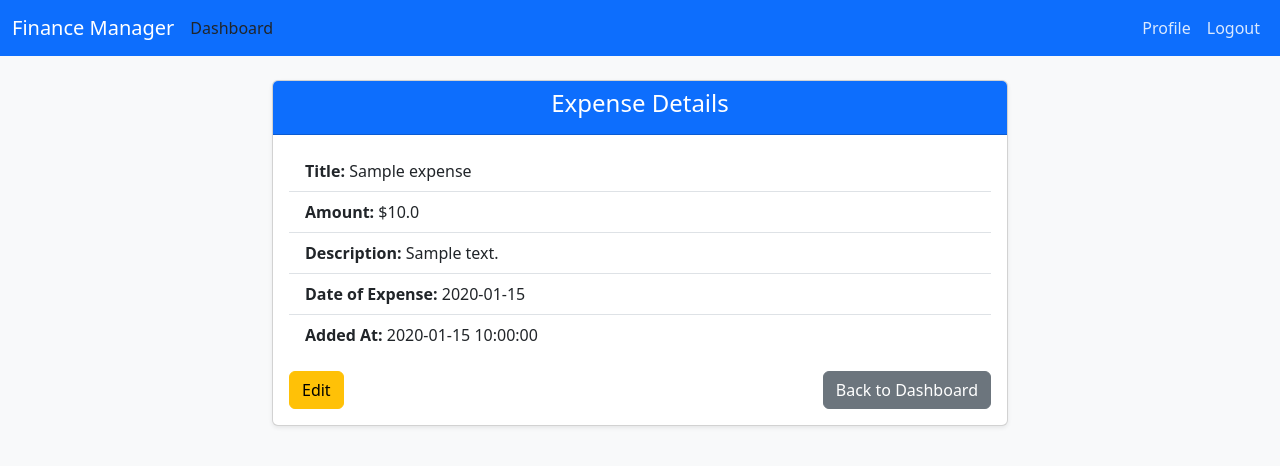
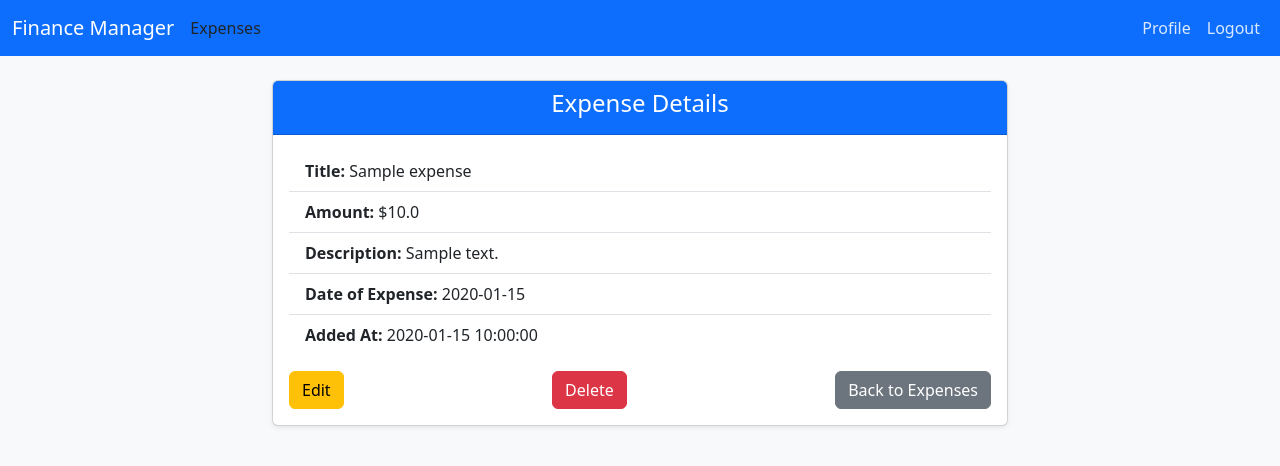
Before and after one commit to p-forghani/finance-mananger, a Flask app: page /expense/1 in a window 1280 px wide. Shown: the top 466 px of the page. Run offline with Flask 3, Linux system fonts and the light colour scheme; a user stored in the database is signed in; tables that the repository leaves empty hold one stand-in row (values such as "Sample post").

Commit message:
Add search through expenses feature

```diff
--- a/app/constants.py
+++ b/app/constants.py
@@ -2,5 +2,9 @@
 ROUTES = {
     'login': 'users.login',
     'register': 'users.register',
-    'dashboard': 'users.dashboard',
+    'add_expense': 'expenses.add_expense',
+    'expenses': 'expenses.expenses',
+    'show_expense': 'expenses_show_expense',
+    'edit_expense': 'expenses_edit_expense',
+    'delete_expense': 'expenses_delete_expense',
 }
--- a/app/routes/expenses.py
+++ b/app/routes/expenses.py
@@ -1,10 +1,12 @@
-from flask_login import login_required, current_user
+import sqlalchemy as sa
+from flask_wtf import FlaskForm
+from flask import Blueprint, flash, redirect, render_template, request, url_for
+from flask_login import current_user, login_required
+
+from app import db
+from app.forms import AddExpenseForm, EditExpenseForm
+from app.models.expense import Expense
 from app.utils.db_utils import get_user_expense_or_404
-from app import db
-from app.models.expense import Expense
-from app.forms import AddExpenseForm, EditExpenseForm
-from flask import redirect, render_template, flash, url_for
-from flask import Blueprint
 
 expense_bp = Blueprint('expenses', __name__)
 
@@ -25,16 +27,32 @@ def add_expense():
         db.session.add(expense)
         db.session.commit()
         flash('Expense added succesfully')
-        return redirect(url_for('users.dashboard'))
+        return redirect(url_for('expenses.expenses'))
     return render_template('add_expense.html', form=form)
+
+
+@expense_bp.route('/expenses')
+@login_required
+def expenses():
+    # Add search by title feature to the expenses
+    search_query = request.args.get('search', default='')
+    query = sa.select(Expense).where(Expense.creator == current_user)
+    if search_query:
+        query = query.where(
+            Expense.title.ilike(f"%{search_query}%".lower())
+        )
+    expenses = db.session.scalars(query)
+    return render_template('expenses.html', expenses=expenses,
+                           search_query=search_query)
 
 
 @expense_bp.route("/expense/<expense_id>")
 @login_required
 def show_expense(expense_id):
-    """Show the expense with the proper template"""
+    """Show the expense"""
     expense = get_user_expense_or_404(expense_id)
-    return render_template('expense.html', expense=expense)
+    form = FlaskForm()
+    return render_template('expense.html', expense=expense, form=form)
 
 
 @expense_bp.route('/expense/edit/<expense_id>', methods=['POST', 'GET'])
@@ -64,4 +82,4 @@ def delete_expense(expense_id):
     db.session.delete(expense)
     db.session.commit()
     flash('Expense Deleted Successfully')
-    return redirect(url_for('users.dashboard'))
+    return redirect(url_for('expenses.expenses'))
--- a/app/templates/base.html
+++ b/app/templates/base.html
@@ -25,7 +25,7 @@
     <div class="container-fluid">
       <a class="navbar-brand" href="#">Finance Manager</a>
       {% if current_user.is_authenticated %}
-        <a class="nav-link dashboard" href="{{ url_for('users.dashboard') }}">Dashboard</a> <!-- Dashboard visible to authenticated users -->
+        <a class="nav-link dashboard" href="{{ url_for('expenses.expenses') }}">Expenses</a> <!-- Dashboard visible to authenticated users -->
       {% endif %}
       <div class="collapse navbar-collapse justify-content-end">
         <ul class="navbar-nav">
--- a/app/templates/expense.html
+++ b/app/templates/expense.html
@@ -30,11 +30,11 @@
           </ul>
           <div class="mt-3 d-flex justify-content-between">
             <a href="{{ url_for('expenses.edit_expense', expense_id=expense.id) }}" class="btn btn-warning">Edit</a>
-            <!-- {# <form method="POST" action="{{ url_for('expenses.delete_expense', expense_id=expense.id) }}" style="display:inline;">
+            <form method="POST" action="{{ url_for('expenses.delete_expense', expense_id=expense.id) }}" style="display:inline;">
               {{ form.hidden_tag() }}
               <button type="submit" class="btn btn-danger">Delete</button>
-            </form> #} -->
-            <a href="{{ url_for('users.dashboard') }}" class="btn btn-secondary">Back to Dashboard</a>
+            </form>
+            <a href="{{ url_for('expenses.expenses') }}" class="btn btn-secondary">Back to Expenses</a>
           </div>
         </div>
       </div>
```
Also changed, not shown: app/routes/users.py (+0 -10 lines), app/templates/expenses.html (renamed from app/templates/dashboard.html, +5 -2 lines).
